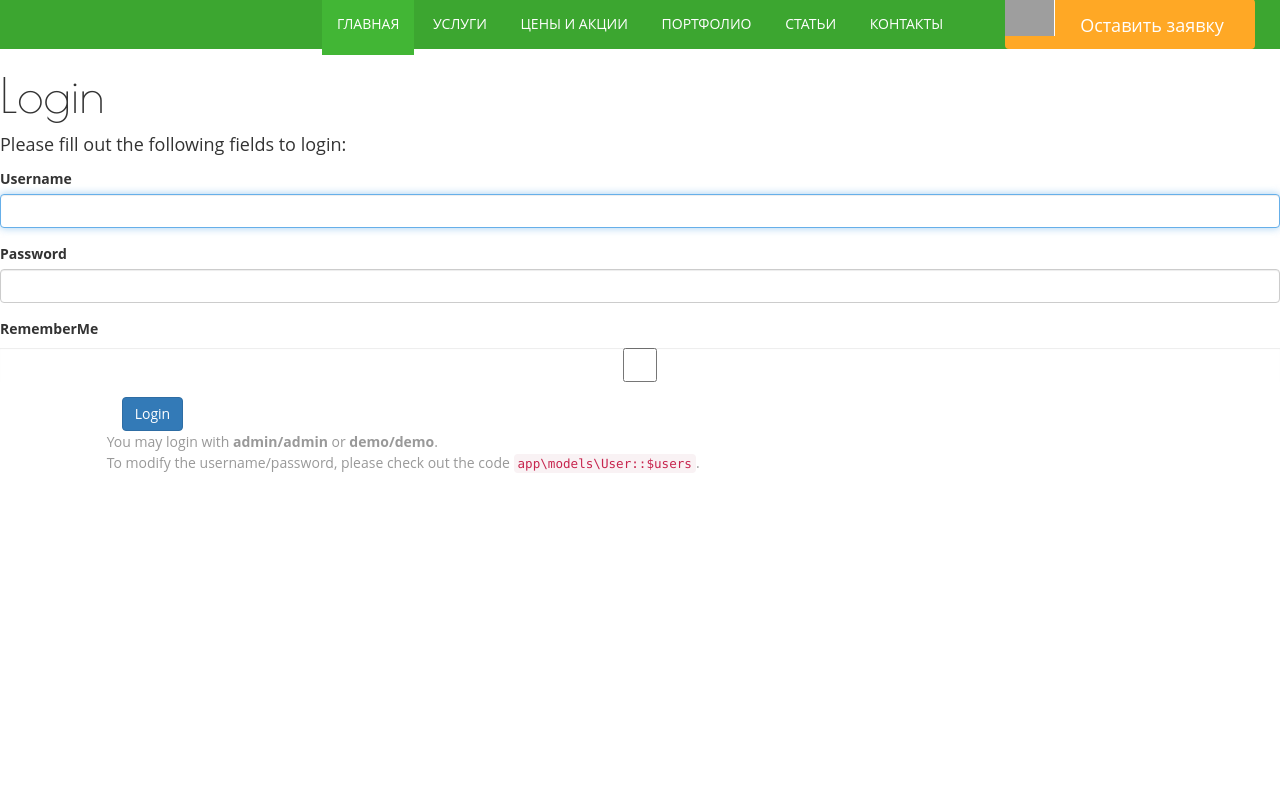
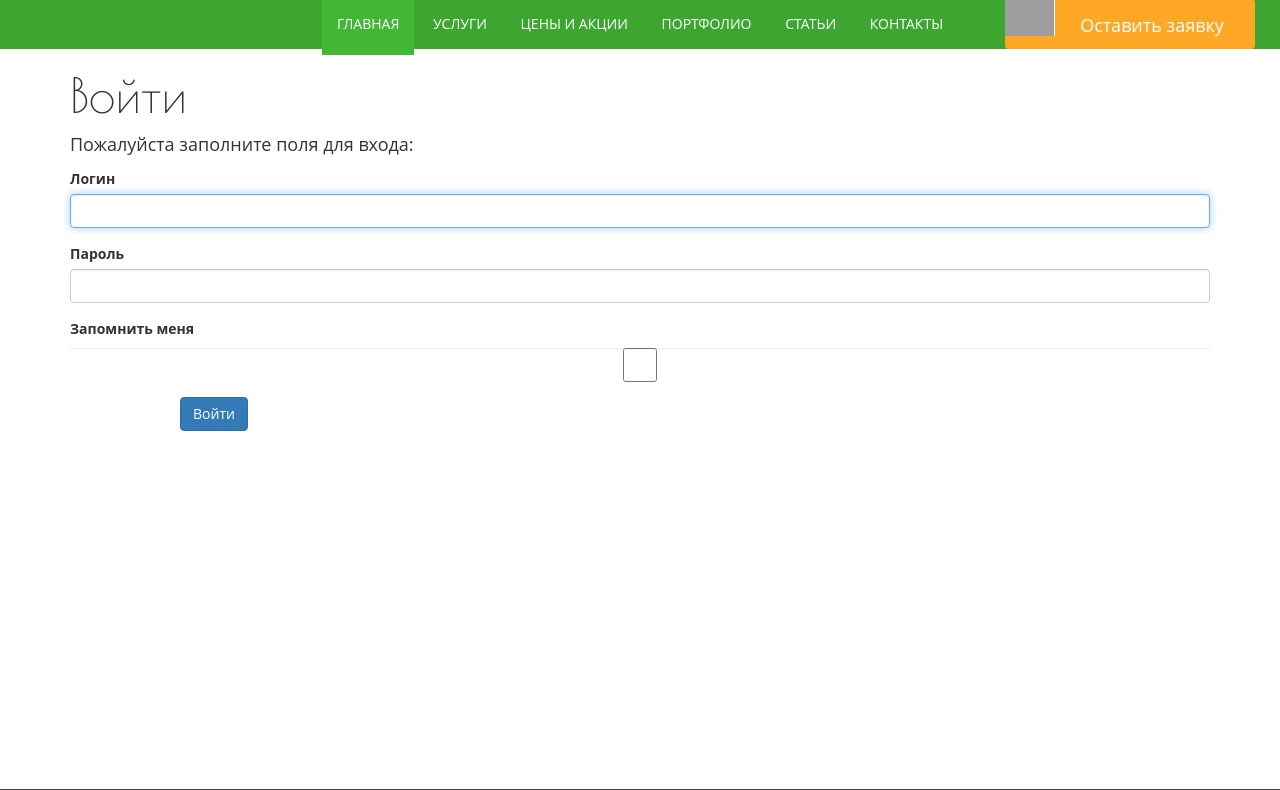
Before and after one commit to EugeneBaryshok/Kontur, a Yii app: template views/site/login.php in a window 1280 px wide. Shown: the part 170-960 px from the top of the page. Run offline with PHP 8.4 and a stand-in for Yii, Linux system fonts and the light colour scheme; the template is opened without the code that fills it, so the values that code supplies are empty; form fields are guessed from the names that the template uses; some libraries are stand-ins or nearby versions; some web fonts are replaced; grey boxes are pictures that could not be loaded.

Commit message:
change login view

```diff
--- a/views/site/login.php
+++ b/views/site/login.php
@@ -7,13 +7,14 @@
 use yii\helpers\Html;
 use yii\bootstrap\ActiveForm;
 
-$this->title = 'Login';
+$this->title = 'Войти';
 $this->params['breadcrumbs'][] = $this->title;
 ?>
+    <div class="container">
 <div class="site-login">
     <h1><?= Html::encode($this->title) ?></h1>
 
-    <p>Please fill out the following fields to login:</p>
+    <p>Пожалуйста заполните поля для входа:</p>
 
     <?php $form = ActiveForm::begin([
         'id' => 'login-form',
@@ -24,24 +25,25 @@ $this->params['breadcrumbs'][] = $this->title;
         ],
     ]); ?>
 
-        <?= $form->field($model, 'username')->textInput(['autofocus' => true]) ?>
+        <?= $form->field($model, 'username')->textInput(['autofocus' => true])->label('Логин') ?>
 
-        <?= $form->field($model, 'password')->passwordInput() ?>
+        <?= $form->field($model, 'password')->passwordInput()->label('Пароль') ?>
 
         <?= $form->field($model, 'rememberMe')->checkbox([
             'template' => "<div class=\"col-lg-offset-1 col-lg-3\">{input} {label}</div>\n<div class=\"col-lg-8\">{error}</div>",
-        ]) ?>
+        ])->label('Запомнить меня') ?>
 
         <div class="form-group">
             <div class="col-lg-offset-1 col-lg-11">
-                <?= Html::submitButton('Login', ['class' => 'btn btn-primary', 'name' => 'login-button']) ?>
+                <?= Html::submitButton('Войти', ['class' => 'btn btn-primary', 'name' => 'login-button']) ?>
             </div>
         </div>
 
     <?php ActiveForm::end(); ?>
-
+<!--
     <div class="col-lg-offset-1" style="color:#999;">
         You may login with <strong>admin/admin</strong> or <strong>demo/demo</strong>.<br>
         To modify the username/password, please check out the code <code>app\models\User::$users</code>.
-    </div>
+    </div> -->
 </div>
+</div>
```
